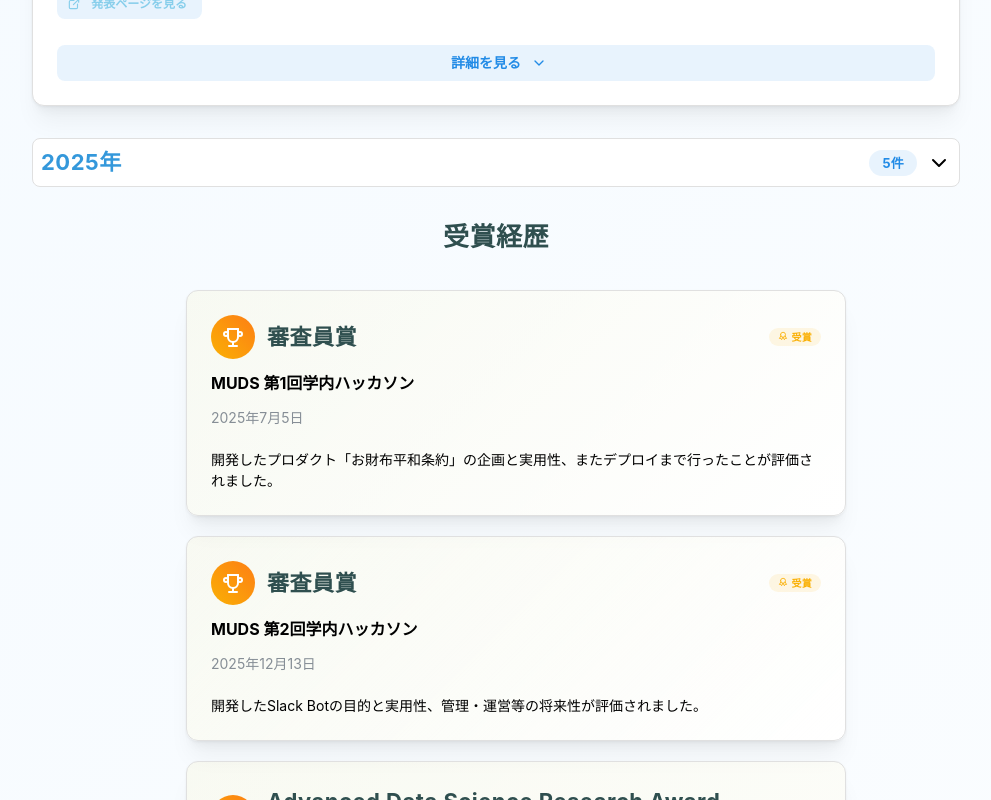
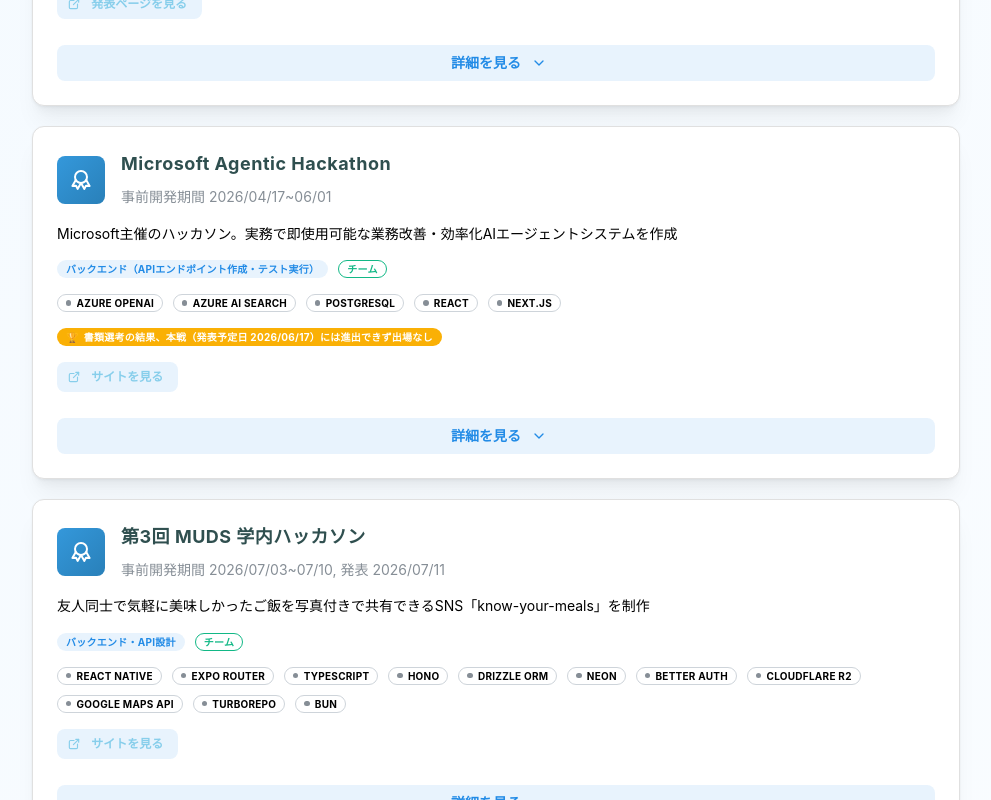
Before and after one commit to Yuu0413s/portfolio, a React (Vite) app: page / in a window 1280 px wide. Shown: the part 2700-3500 px from the top of the page, without its empty margins (144-1135 px from the left). Built offline with nearby package versions, Linux system fonts and the light colour scheme; no server answers.

Commit message:
feat: ハッカソン情報を追記

```diff
--- a/src/components/projects.tsx
+++ b/src/components/projects.tsx
@@ -8,6 +8,8 @@
 import OC2025 from "../contents/projects/oc-2025-08";
 import MudsHackathon_vol2 from '../contents/projects/muds-hackathon-Vol2';
 import Deim2026 from '../contents/projects/deim2026';
+import MicrosoftAgenticHackathon from '../contents/projects/microsoft-agentic-hackathon';
+import MudsHackathon_vol3 from '../contents/projects/muds-hackathon-Vol3';
 
 type ProjectData = {
     slug: string;
@@ -119,6 +121,37 @@
         siteLabel: "発表ページを見る",
         type: "solo",
         category: "研究発表",
+    },
+    {
+        slug: "microsoft-agentic-hackathon-2026",
+        title: "Microsoft Agentic Hackathon",
+        description: "Microsoft主催のハッカソン。実務で即使用可能な業務改善・効率化AIエージェントシステムを作成",
+        date: "事前開発期間 2026/04/17~06/01",
+        year: 2026,
+        component: MicrosoftAgenticHackathon,
+        icon: <IconAward size={24} />,
+        role: "バックエンド（APIエンドポイント作成・テスト実行）",
+        techStack: ["Azure OpenAI", "Azure AI Search", "PostgreSQL", "React", "Next.js"],
+        challenge: "初めての大型ハッカソンということで、今まで参加したことのないタイプのハッカソン、かつすごいメンバーだったため、とにかく参加して色々なことを学びたい、また知見を増やして就活の幅を広げたいという思いで取り組んだ",
+        outcome: "書類選考の結果、本戦（発表予定日 2026/06/17）には進出できず出場なし",
+        siteUrl: "https://decision-loop-web.azurewebsites.net",
+        type: "team",
+        category: "ハッカソン",
+    },
+    {
+        slug: "muds-hackathon-2026-vol3",
+        title: "第3回 MUDS 学内ハッカソン",
+        description: "友人同士で気軽に美味しかったご飯を写真付きで共有できるSNS「know-your-meals」を制作",
+        date: "事前開発期間 2026/07/03~07/10, 発表 2026/07/11",
+        year: 2026,
+        component: MudsHackathon_vol3,
+        icon: <IconAward size={24} />,
+        role: "バックエンド・API設計",
+        techStack: ["React Native", "Expo Router", "TypeScript", "Hono", "Drizzle ORM", "Neon", "Better Auth", "Cloudflare R2", "Google Maps API", "Turborepo", "Bun"],
+        challenge: "短期間でチームメンバーと役割を分担しながら、要件定義から実装・発表まで完遂させた。また1年前と同じチームメンバーで出場することで、自分がどれだけ成長したかを測りたかった。",
+        siteUrl: "https://know-your-meals.com",
+        type: "team",
+        category: "ハッカソン",
     },
 ];
 
--- /dev/null
+++ b/src/contents/projects/microsoft-agentic-hackathon.tsx
@@ -0,0 +1,28 @@
+import { Stack, Text, Title, Divider, Anchor } from '@mantine/core';
+
+const MicrosoftAgenticHackathon = () => {
+    return (
+        <Stack align="flex-start" gap="md">
+            <Text>
+                議事録を自動で作成、次回会議へのタスクや未決内容などの引き継ぎを自動で行う「Decision Loop」を作成
+            </Text>
+
+            <Divider w="100%" />
+
+            <Stack align="flex-start" gap="sm">
+                <Title order={3} size="h5">
+                    開発チーム
+                </Title>
+                <Text>チーム名:「チームMUDS」</Text>
+                <Anchor
+                    href="https://zenn.dev/ichigoe/articles/39ed922d19c9bb"
+                    target="_blank"
+                >
+                    Zenn記事
+                </Anchor>
+            </Stack>
+        </Stack>
+    );
+};
+
+export default MicrosoftAgenticHackathon;
--- /dev/null
+++ b/src/contents/projects/muds-hackathon-Vol3.tsx
@@ -0,0 +1,26 @@
+import { Stack, Text, Title, Divider, AspectRatio } from '@mantine/core';
+
+const MudsHackathon_vol3 = () => {
+    return (
+        <Stack align="flex-start" gap="md">
+            <Text>
+                友人同士で気軽に美味しかったご飯を写真付きで共有できるSNS「know-your-meals」を作成
+            </Text>
+
+            <Divider w="100%" />
+
+            <Stack align="flex-start" gap="sm">
+                <Title order={3} size="h5">
+                    開発チーム
+                </Title>
+                <Text>チーム名:「チーム元林Lab」</Text>
+            </Stack>
+
+            <AspectRatio ratio={16 / 9} w="100%">
+                <iframe src="https://docs.google.com/presentation/d/e/2PACX-1vR6ODPJpnjfCIxUgfLVERxa027Da8WN5A-1XHQmbSe5JTtKde-fAFe_GiKv6DjdMgeUS02Po-QsE4mK/pubembed?start=true&loop=true&delayms=3000" title="MUDS Hackathon Vol.3 発表スライド" style={{ border: 'none' }} width="1868" height="1080" allowFullScreen={true}></iframe>
+            </AspectRatio>
+        </Stack>
+    );
+};
+
+export default MudsHackathon_vol3;
```
Also changed, not shown: .claude/settings.json (added).
